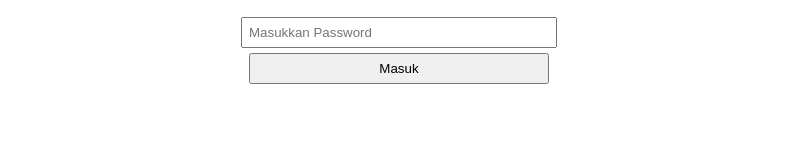
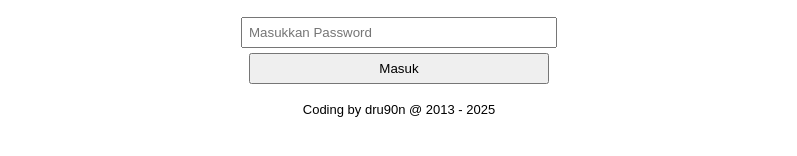
Before and after one commit to dru90n/admin-pg, a plain HTML site: page index.html in a window 1280 px wide. Shown: the part 650-806 px from the top of the page, without its empty margins (241-1038 px from the left). Drawn offline with nearby package versions, Linux system fonts and the light colour scheme.

Commit message:
Update index.html

```diff
--- a/index.html
+++ b/index.html
@@ -31,6 +31,6 @@
   <div id="content-section"></div>
 
   <script src="https://cdn.jsdelivr.net/npm/@supabase/supabase-js"></script>
-  <script src="app.js" defer></script></center>
+  <script src="app.js" defer></script><p align=center><font size=2>Coding by dru90n @ 2013 - 2025</font></p></center>
 </body>
 </html>
```
